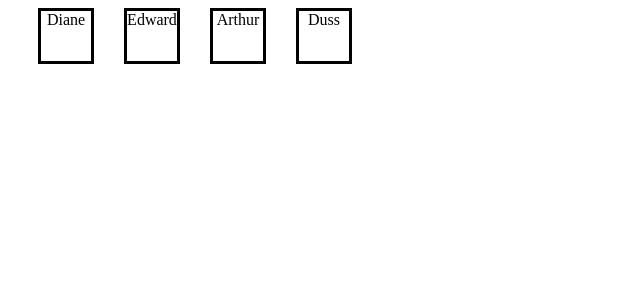
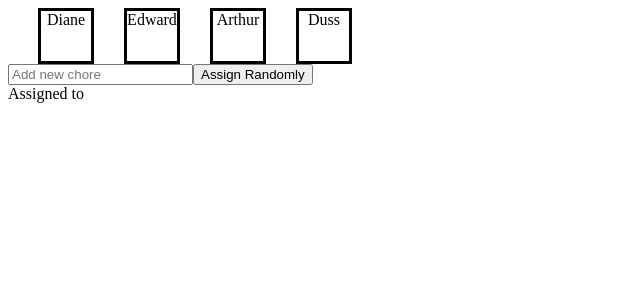
Before and after one commit to ArthurHovanesian/Chore-Wars, a React app: page / in a window 1280 px wide. Both pictures are taken after typing "Sample" into the empty fields and a click on the button "Go". Shown: the top 300 px of the page, without its empty margins (0-640 px from the left). Built offline with nearby package versions, Linux system fonts and the light colour scheme; the HTML template or start-up script is replaced by a standard one.

Commit message:
Randomly assigned chore to roommate

```diff
--- a/client/src/App/App.jsx
+++ b/client/src/App/App.jsx
@@ -2,6 +2,7 @@ import React from 'react';
 import ReactDOM from 'react-dom';
 import SignIn from '../SignIn/SignIn.jsx';
 import Roommates from '../Roommates/Roommates.jsx';
+import AssignChore from '../AssignChore/AssignChore.jsx';
 import Profile from '../Profile/Profile.jsx';
 
 
@@ -11,11 +12,14 @@ class App extends React.Component {
     this.toggleSignIn = this.toggleSignIn.bind(this);
     this.toggleRoomie = this.toggleRoomie.bind(this);
     this.removeChore = this.removeChore.bind(this);
+    this.addChore = this.addChore.bind(this);
     this.state = {
       renderSignIn: true,
       displayRoomie: null,
+      chosenForChore: '',
       choreInfo: {
         name: 'AirCnB HQ',
+        remainingChores: ['Clean tub', 'Wash windows','Organize cabinets','Clean yard','Shovel snow','Buy cleaning supplies','Fire Edward'],
         roommates: [
           {name: 'Diane',
            points: 36,
@@ -66,6 +70,21 @@ class App extends React.Component {
     })
   }
 
+  addChore(chore) {
+    var copy = Object.assign({}, this.state.choreInfo);
+    var rand = Math.floor(Math.random() * copy.roommates.length);
+    for (var i = 0; i < copy.roommates.length; i++) {
+      if (copy.roommates[i].name === copy.roommates[rand].name) {
+        copy.roommates[i].chores.push(chore)
+      }
+    }
+    this.setState({
+      choreInfo: copy,
+      chosenForChore: copy.roommates[rand].name
+    })
+    document.getElementsByClassName("submit")[0].value = ''
+  }
+
   render() {
     const renderSignIn = this.state.renderSignIn;
     const choreInfo = this.state.choreInfo;
@@ -77,6 +96,9 @@ class App extends React.Component {
           <div>
             <div>
               {choreInfo.roommates.map(roomie => <Roommates roomie={roomie} toggleRoomie={this.toggleRoomie}/>)}
+            </div>
+            <div>
+              <AssignChore addChore={this.addChore} chosenForChore={this.state.chosenForChore}/>
             </div>
             <div>
               {this.state.displayRoomie
--- /dev/null
+++ b/client/src/AssignChore/AssignChore.css
@@ -0,0 +1,3 @@
+.submit {
+
+}
--- /dev/null
+++ b/client/src/AssignChore/AssignChore.jsx
@@ -0,0 +1,22 @@
+import React from 'react';
+import ReactDOM from 'react-dom';
+import styles from './AssignChore.css';
+
+const AssignChore = ({ addChore, chosenForChore }) => {
+
+  var chore;
+
+  var newChore = (item) => {
+    chore = item
+  }
+
+  return (
+    <div>
+      <input className={"submit"} type="text" placeholder="Add new chore" onChange={(e) => newChore(e.target.value)}/>
+      <button onClick={() => addChore(chore)}>Assign Randomly</button>
+      <div>Assigned to {chosenForChore}</div>
+    </div>
+  )
+}
+
+export default AssignChore
```
Also changed, not shown: client/src/RemainingChores/RemainingChores.jsx (added, +25 -0 lines), client/src/RemainingChoresItem/RemainingChoresItem.jsx (added, +15 -0 lines), client/src/RemainingChores/RemainingChores.css (added), client/src/RemainingChoresItem/RemainingChoresItem.css (added), 1 other file (tests, documents, lock files or other folders).
